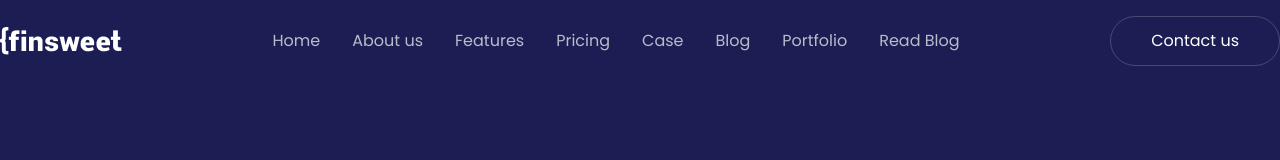
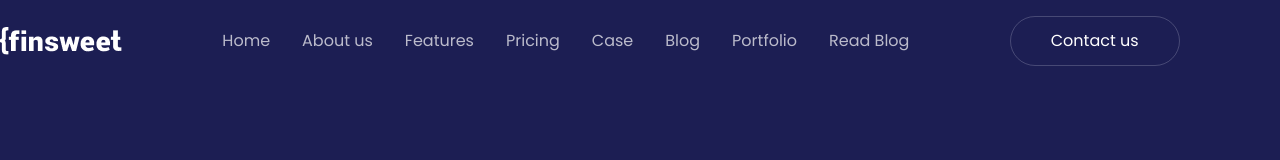
Before and after one commit to abdunnoorfaheem/finsweetreact, a React (Vite) app: page / in a window 1280 px wide. Shown: the top 160 px of the page. Built offline with nearby package versions, Linux system fonts and the light colour scheme; the HTML template or start-up script is replaced by a standard one.

Commit message:
contact page link

```diff
--- a/src/components/layouts/Header.jsx
+++ b/src/components/layouts/Header.jsx
@@ -36,13 +36,14 @@ const Header = () => {
 
               {/* Desktop Button */}
               <div className="hidden md:flex">
-                <Button
+                <Link to={"/contactus"}><Button
                   className="py-3 px-10 border border-[rgba(244,246,252,0.2)] hover:bg-white hover:text-quaternary transition"
                   text="Contact us"
-                />
+                /></Link>
               </div>
 
               {/* Mobile Menu Toggle */}
+              <Link to={"/contactus"}>
               <button
                 className="md:hidden"
                 onClick={() => setToggle(!toggle)}
@@ -50,6 +51,7 @@ const Header = () => {
               >
                 {toggle ? <ImCross size={26} /> : <FaBars size={26} />}
               </button>
+              </Link>
             </Flex>
           </Container>
         </nav>
```
Also changed, not shown: src/components/pages/About.jsx (line endings or trailing spaces).
